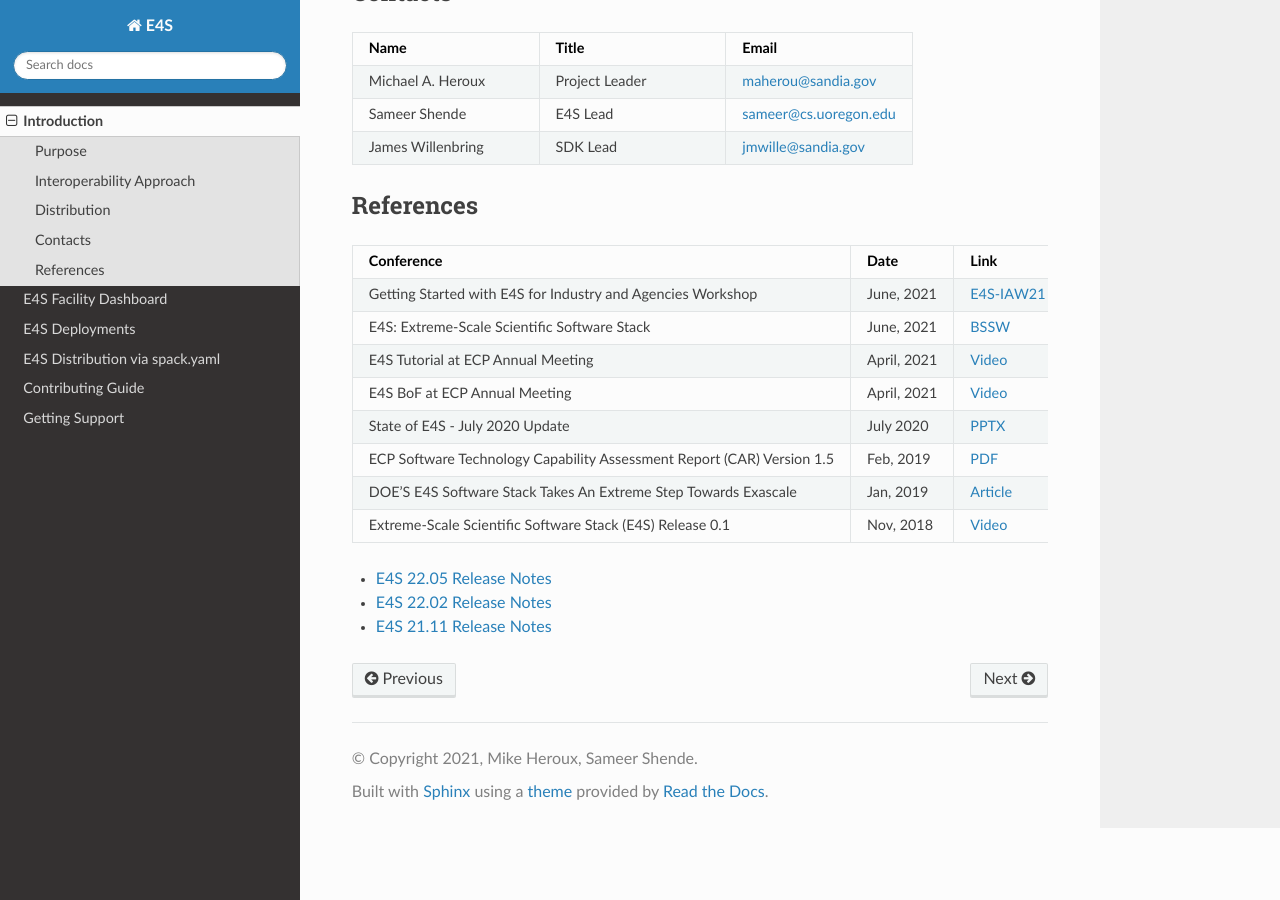
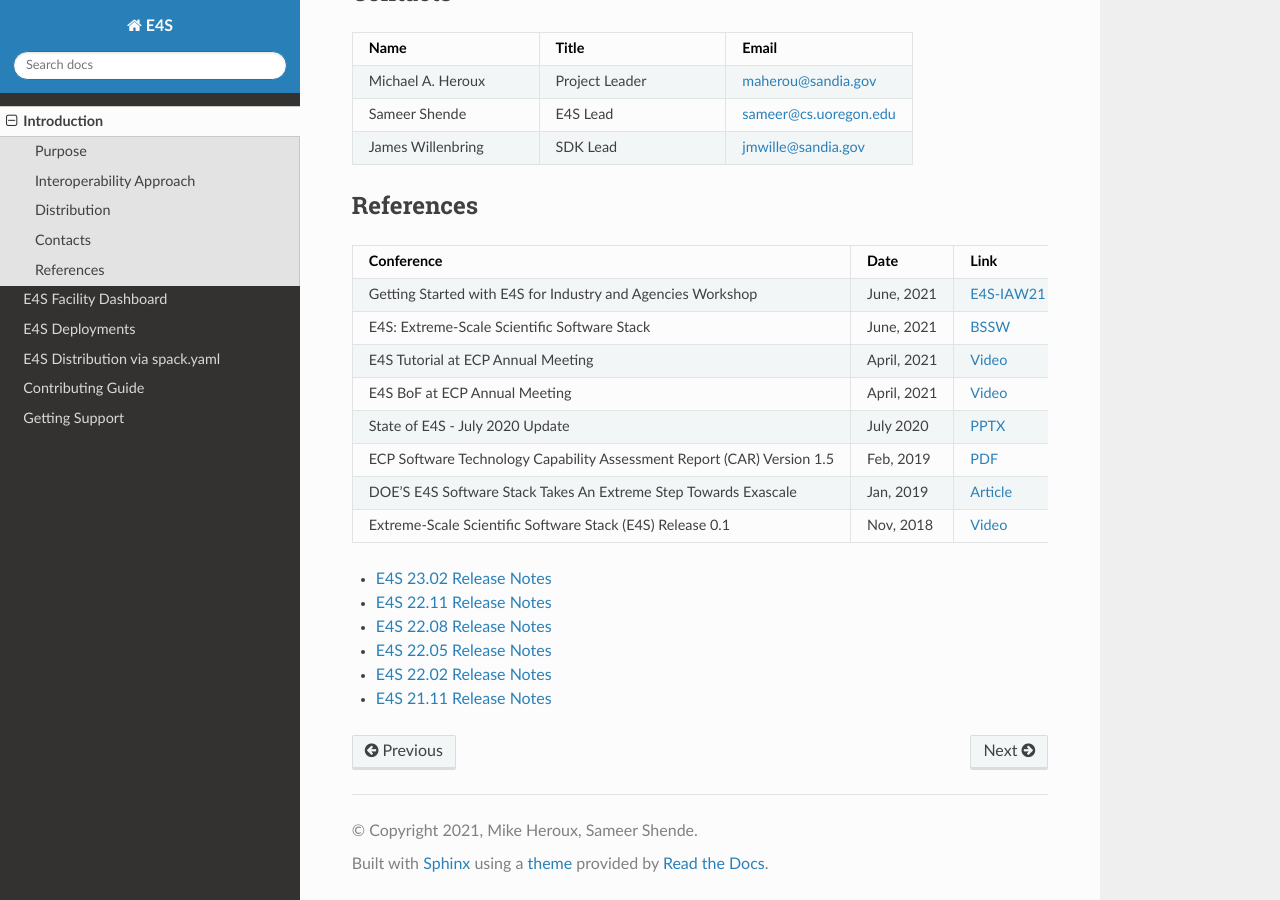
Before and after one commit to E4S-Project/e4s, a Sphinx documentation site: the page built from docs/introduction.rst, in a window 1280 px wide and 900 px high, scrolled down 1168 px. Built offline with Sphinx 7.4.7 and the Read the Docs theme 2.0.0, drawn with Linux system fonts in a browser that asks for light colours.

Commit message:
add e4s release notes for 22.08, 22.11, 23.02

```diff
--- a/docs/introduction.rst
+++ b/docs/introduction.rst
@@ -65,6 +65,9 @@
      "DOE’S E4S Software Stack Takes An Extreme Step Towards Exascale", "Jan, 2019", "`Article <https://www.nextplatform.com/2019/01/22/does-e4s-software-stack-takes-an-extreme-step-towards-exascale/>`_"
      "Extreme-Scale Scientific Software Stack (E4S) Release 0.1", "Nov, 2018", "`Video <https://www.youtube.com/watch?v=nfCXwX_0EBc>`__"
 
+- `E4S 23.02 Release Notes <https://e4s.io/talks/E4S_23.02.pdf>`_
+- `E4S 22.11 Release Notes <https://e4s.io/talks/E4S_22.11.pdf>`_
+- `E4S 22.08 Release Notes <https://e4s.io/talks/E4S_22.08.pdf>`_
 - `E4S 22.05 Release Notes <https://e4s.io/talks/E4S_22.05.pdf>`_
 - `E4S 22.02 Release Notes <https://e4s.io/talks/E4S_22.02.pdf>`_
 - `E4S 21.11 Release Notes <https://e4s.io/talks/E4S_21.11.pdf>`_
```
